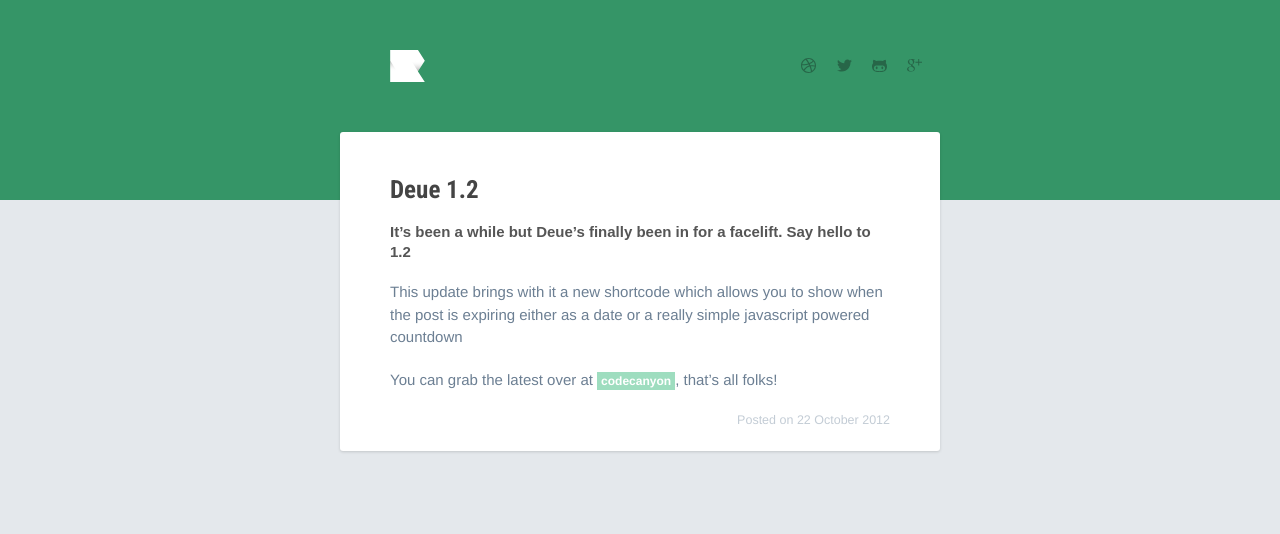
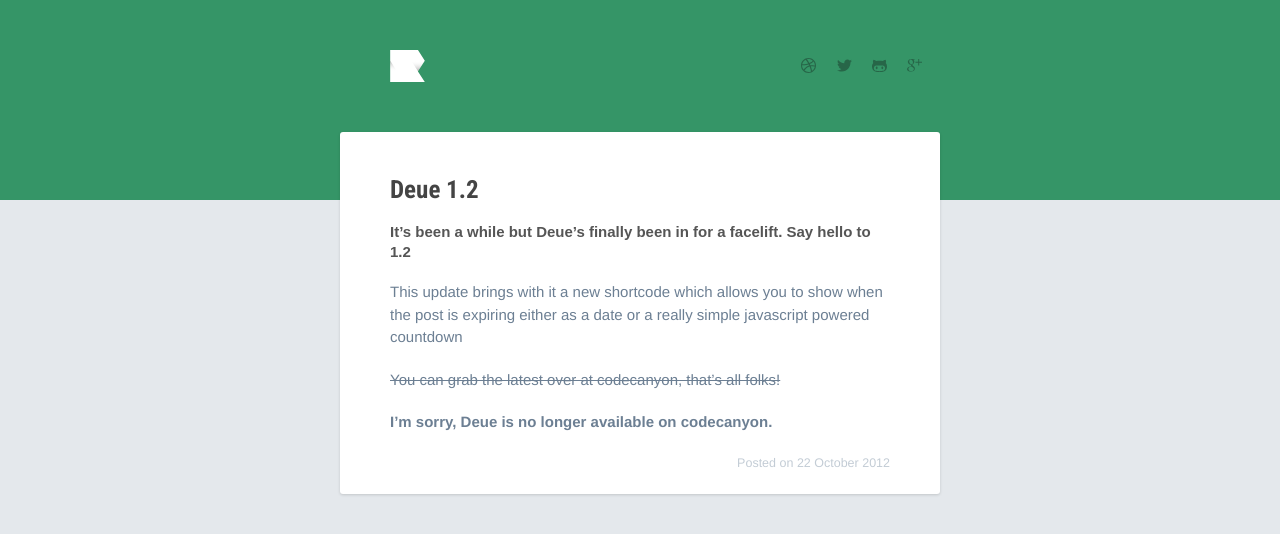
Before and after one commit to studioromeo/studioromeo.github.com, a Jekyll site: the page built from _posts/2012-10-22-deue-1-2.md, in a window 1280 px wide. Shown: the top 534 px of the page. Built offline with Jekyll 4.4.1, drawn with Linux system fonts in a browser that asks for light colours; Markdown is read by kramdown in place of the engine named in the settings; comment, search, counter and statistics services are not loaded.

Commit message:
Fixes broken link on Deue

```diff
--- a/_posts/2012-10-22-deue-1-2.md
+++ b/_posts/2012-10-22-deue-1-2.md
@@ -7,4 +7,6 @@
 
 This update brings with it a new shortcode which allows you to show when the post is expiring either as a date or a really simple javascript powered countdown
 
-You can grab the latest over at [codecanyon](http://codecanyon.net/item/deue/2728570), that's all folks!
+~~You can grab the latest over at codecanyon, that's all folks!~~
+
+__I'm sorry, Deue is no longer available on codecanyon.__
```
